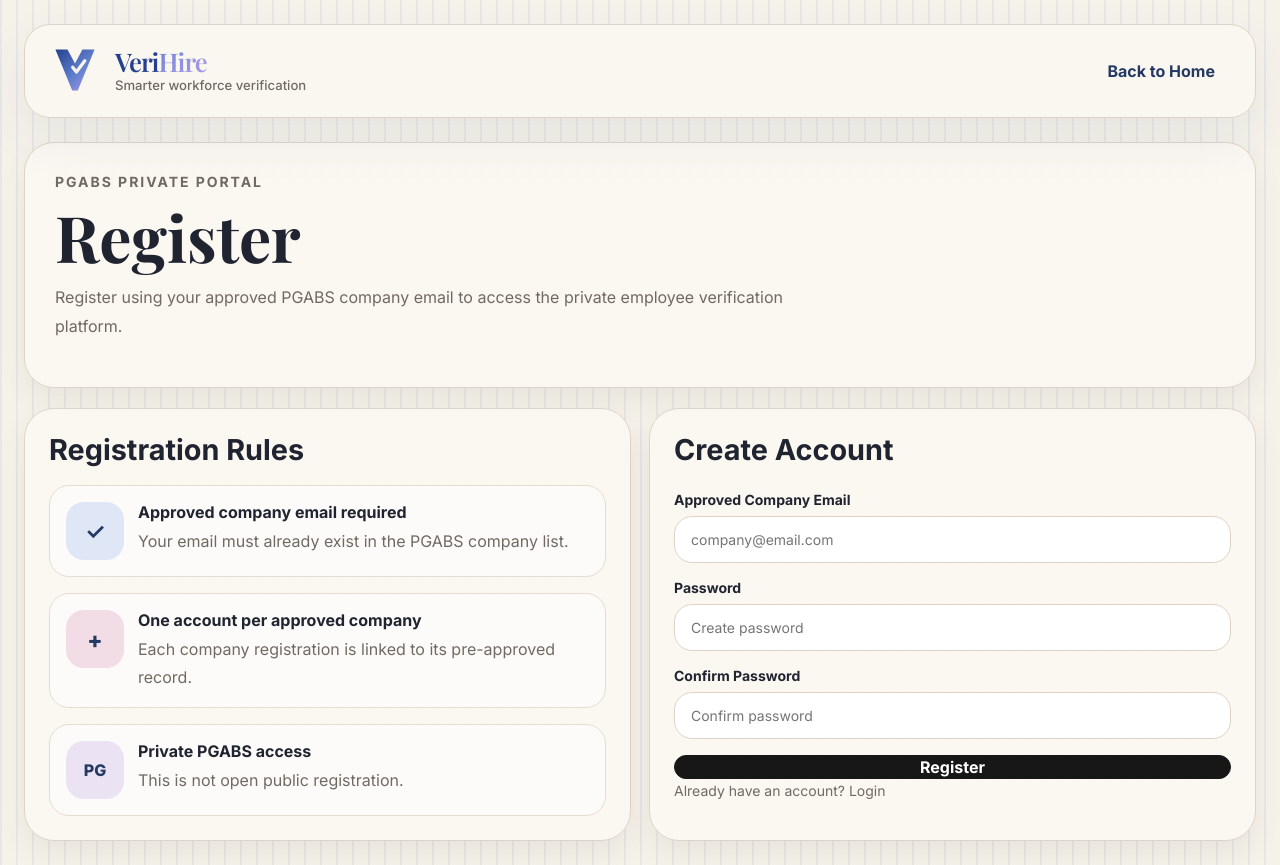
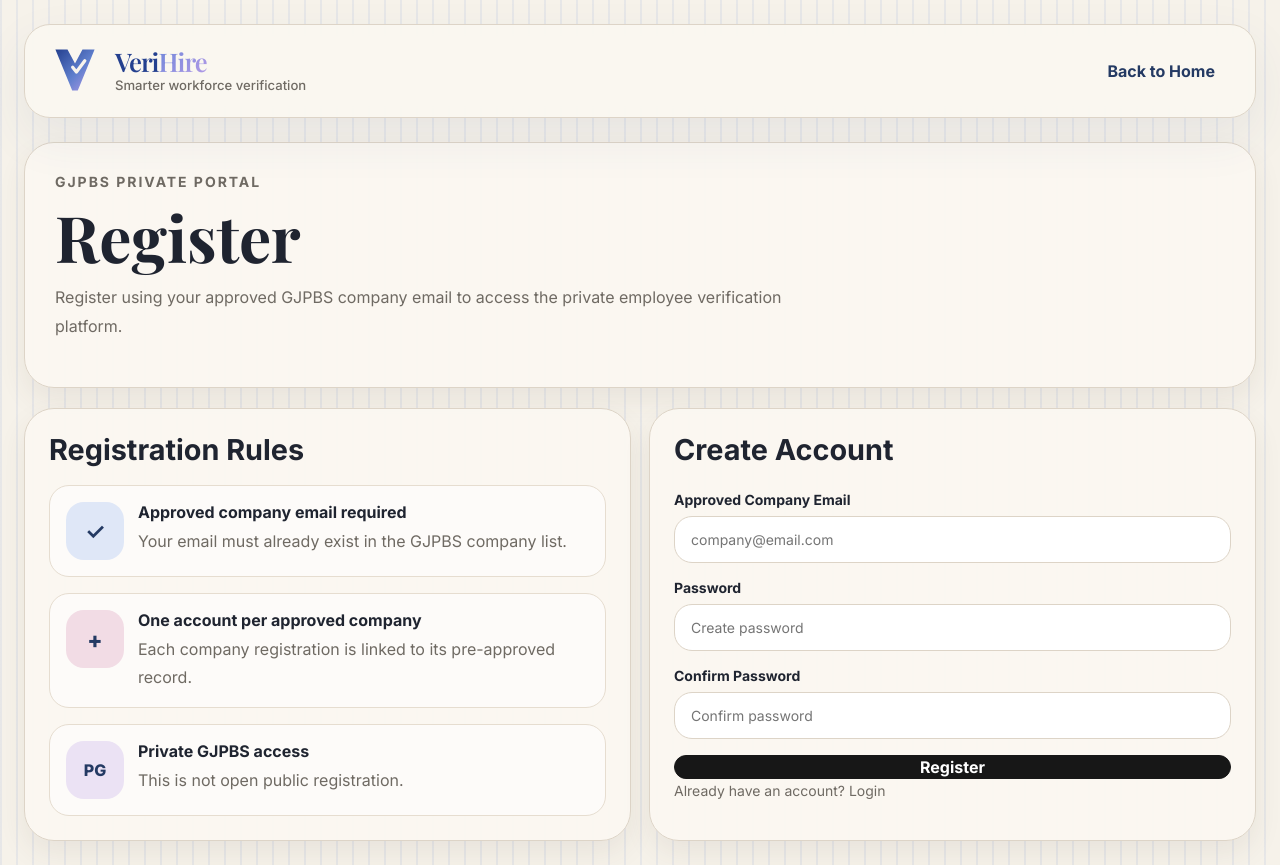
Before and after one commit to izzattyqaisara/verihire, a React (Vite) app: page /register in a window 1280 px wide. Built offline with nearby package versions, Linux system fonts and the light colour scheme.

Commit message:
Update app for Netlify deploy

```diff
--- a/src/components/Sidebar.jsx
+++ b/src/components/Sidebar.jsx
@@ -44,9 +44,9 @@
       </div>
 
       <div className="sidebar-footer-card">
-        <p className="sidebar-footer-title">PGABS Verification Portal</p>
+        <p className="sidebar-footer-title">GJPBS Verification Portal</p>
         <p className="sidebar-footer-text">
-          Private access for approved PGABS group companies to manage records and
+          Private access for approved GJPBS group companies to manage records and
           run duplication checks.
         </p>
       </div>
--- a/src/pages/LandingPage.jsx
+++ b/src/pages/LandingPage.jsx
@@ -50,7 +50,7 @@
           <div className="landing-hero-visual">
             <div className="hero-ui-board">
               <div className="hero-floating-badge hero-floating-badge-top">
-                PGABS Private Portal
+                GJPBS Private Portal
               </div>
 
               <div className="hero-ui-main-card">
@@ -107,7 +107,7 @@
                 <div className="hero-mini-card trial-card">
                   <small>Access Type</small>
                   <strong>Approved Company</strong>
-                  <span>Restricted to PGABS network</span>
+                  <span>Restricted to GJPBS network</span>
                 </div>
 
                 <div className="hero-mini-card employee-card">
@@ -129,7 +129,7 @@
             <span className="landing-section-kicker">Features</span>
             <h2>Everything participating companies need</h2>
             <p>
-              Built for approved PGABS group companies that need a central system
+              Built for approved GJPBS group companies that need a central system
               for verification and employee record management.
             </p>
           </div>
@@ -164,9 +164,9 @@
 
             <article className="landing-feature-card soft-lilac">
               <div className="feature-icon-circle lilac">PG</div>
-              <h3>Private PGABS access</h3>
+              <h3>Private GJPBS access</h3>
               <p>
-                Access is restricted to approved companies under the PGABS group
+                Access is restricted to approved companies under the GJPBS group
                 network only.
               </p>
             </article>
@@ -176,7 +176,7 @@
         <section className="landing-cta-strip" id="access">
           <div className="landing-cta-strip-inner">
             <p>
-              Access is restricted to approved PGABS companies. Register using your
+              Access is restricted to approved GJPBS companies. Register using your
               approved company email.
             </p>
             <Link to="/register" className="landing-primary-btn">
--- a/src/pages/LoginPage.jsx
+++ b/src/pages/LoginPage.jsx
@@ -69,11 +69,11 @@
 
         <section className="auth-dashboard-hero">
           <div className="auth-dashboard-copy">
-            <p className="page-kicker">PGABS Private Portal</p>
+            <p className="page-kicker">GJPBS Private Portal</p>
             <h1>Login</h1>
             <p className="page-lead">
               Sign in to access your company workspace, manage employee records,
-              and run duplication checks across participating PGABS companies.
+              and run duplication checks across participating GJPBS companies.
             </p>
           </div>
         </section>
@@ -89,7 +89,7 @@
                 <span className="auth-feature-icon blue">✓</span>
                 <div>
                   <strong>Approved company access only</strong>
-                  <p>Only registered PGABS companies can sign in.</p>
+                  <p>Only registered GJPBS companies can sign in.</p>
                 </div>
               </div>
 
@@ -105,7 +105,7 @@
                 <span className="auth-feature-icon lilac">PG</span>
                 <div>
                   <strong>Private internal platform</strong>
-                  <p>This system is intended for PGABS network companies only.</p>
+                  <p>This system is intended for GJPBS network companies only.</p>
                 </div>
               </div>
             </div>
--- a/src/pages/RegisterPage.jsx
+++ b/src/pages/RegisterPage.jsx
@@ -105,10 +105,10 @@
 
         <section className="auth-dashboard-hero">
           <div className="auth-dashboard-copy">
-            <p className="page-kicker">PGABS Private Portal</p>
+            <p className="page-kicker">GJPBS Private Portal</p>
             <h1>Register</h1>
             <p className="page-lead">
-              Register using your approved PGABS company email to access the private
+              Register using your approved GJPBS company email to access the private
               employee verification platform.
             </p>
           </div>
@@ -125,7 +125,7 @@
                 <span className="auth-feature-icon blue">✓</span>
                 <div>
                   <strong>Approved company email required</strong>
-                  <p>Your email must already exist in the PGABS company list.</p>
+                  <p>Your email must already exist in the GJPBS company list.</p>
                 </div>
               </div>
 
@@ -140,7 +140,7 @@
               <div className="auth-feature-item">
                 <span className="auth-feature-icon lilac">PG</span>
                 <div>
-                  <strong>Private PGABS access</strong>
+                  <strong>Private GJPBS access</strong>
                   <p>This is not open public registration.</p>
                 </div>
               </div>
```
